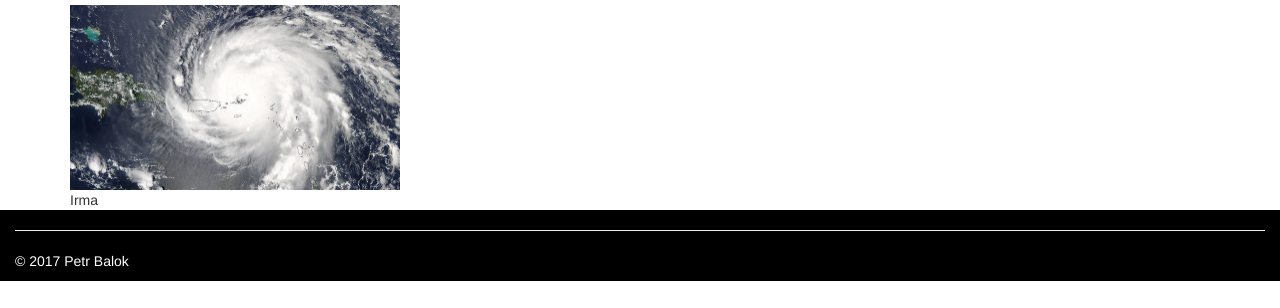
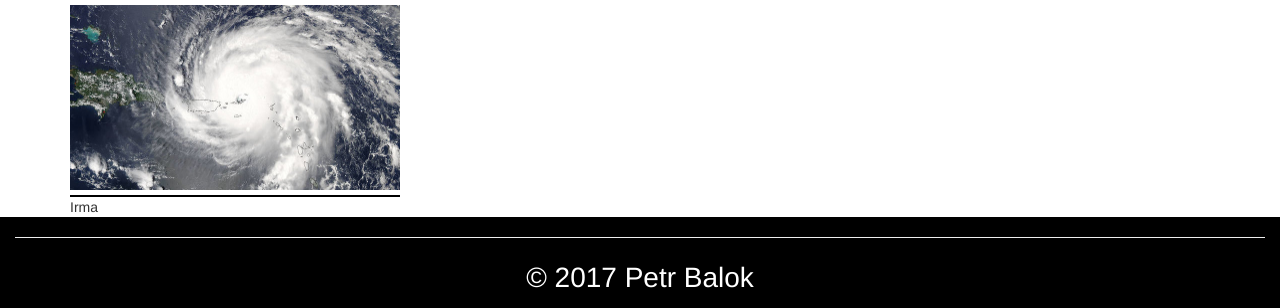
Before and after one commit to PeterB8421/school, a PHP site: page / in a window 1280 px wide. Shown: the part 601-909 px from the top of the page. Before the commit the page ends 882 px from the top, so only its background shows below. Run offline with PHP 8.4, Linux system fonts and the light colour scheme.

Commit message:
Dopsání logu do docs/index.html + úprava vzhledu pvy/01/index.html

```diff
--- a/pvy/01/css/style.css
+++ b/pvy/01/css/style.css
@@ -1,4 +1,9 @@
 footer{
     background-color: black;
     color: white;
+    font-size: 2em;
 }
+img{
+    padding-bottom: 5px;
+    border-bottom: solid 2px black;
+}
--- a/pvy/01/index.html
+++ b/pvy/01/index.html
@@ -48,7 +48,7 @@
         </main>
         <footer class="container-fluid">
             <hr>
-            <p>&copy; 2017 Petr Balok</p>
+            <p class="text-center">&copy; 2017 Petr Balok</p>
         </footer>
         <!-- jQuery -->
         <script src="https://ajax.googleapis.com/ajax/libs/jquery/1.12.4/jquery.min.js"></script>
```
Also changed, not shown: docs/index.html (+15 -5 lines).
